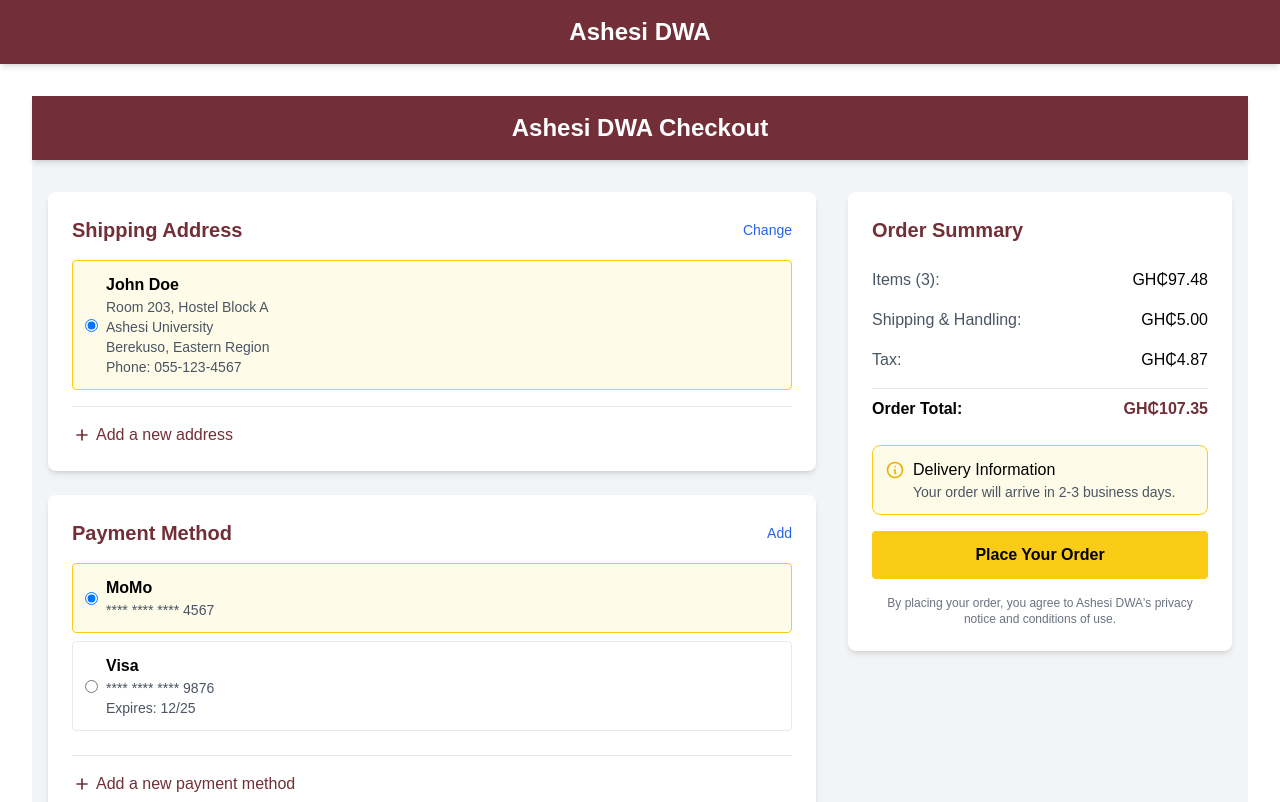
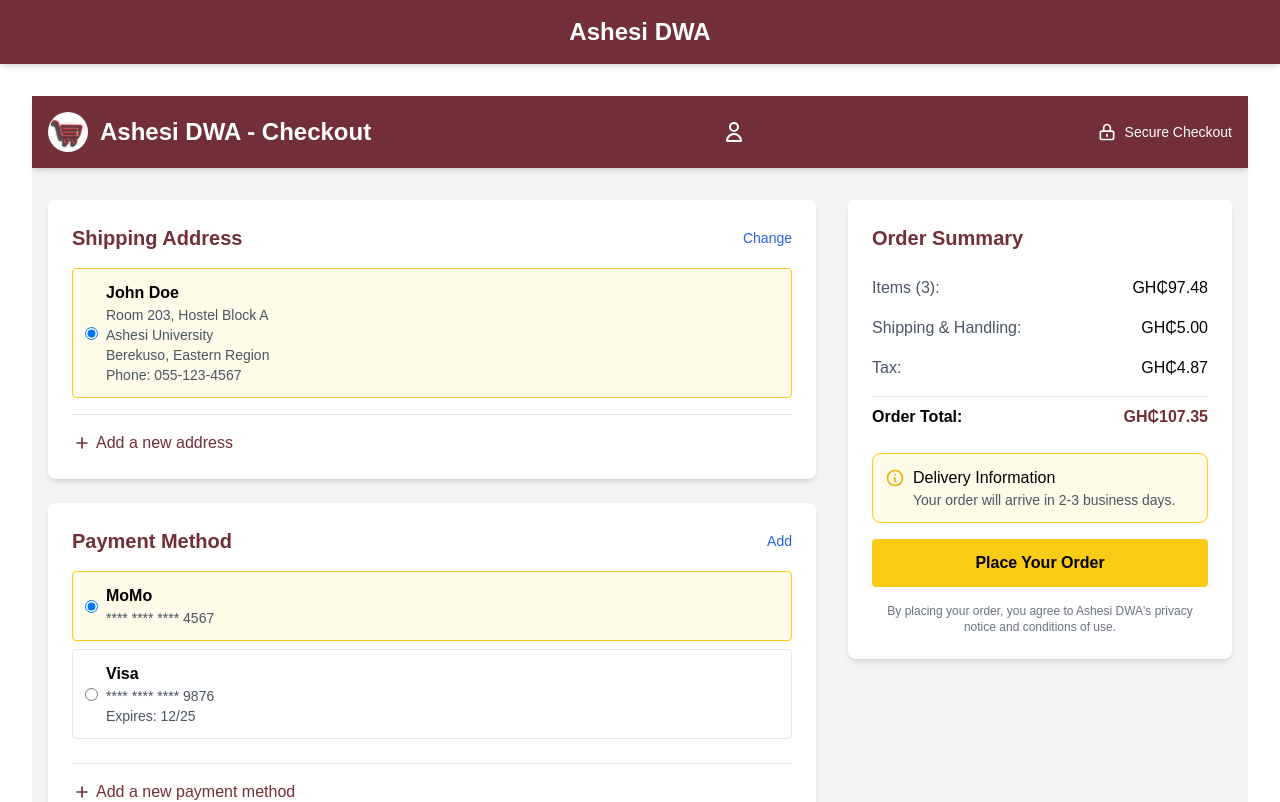
Before and after one commit to madstone0-0/dwa, a React (Vite) app in the folder frontend/: page /checkout-payment in a window 1280 px wide. Shown: the top 802 px of the page. Built offline with nearby package versions, Linux system fonts and the light colour scheme.

Commit message:
update checkout header

```diff
--- a/frontend/src/pages/CheckoutPayment.tsx
+++ b/frontend/src/pages/CheckoutPayment.tsx
@@ -103,10 +103,49 @@
 
   return (
     <div className="flex flex-col min-h-screen bg-gray-100">
-      {/* Header */}
-      <header className="bg-wine py-4 shadow-md flex justify-center" style={{ backgroundColor: '#722F37' }}>
-        <h1 className="text-white text-2xl font-bold">Ashesi DWA Checkout</h1>
-      </header>
+
+    {/* Header */}
+      <header className="bg-wine py-4 shadow-md" style={{ backgroundColor: '#722F37' }}>
+        <div className="container mx-auto px-4 flex justify-between items-center">
+          {/* Logo and Brand Name */}
+          <div className="flex items-center space-x-3">
+            <img
+              src="/src/assets/dwa-icon.jpg"
+              alt="DWA Logo"
+              className="h-10 w-10 object-cover rounded-full"
+            />
+            <h1 className="text-white text-2xl font-bold">Ashesi DWA - Checkout</h1>
+          </div>
+
+          {/* Profile Icon */}
+          <button
+            onClick={() => navigate('/user-profile')}
+            className="text-white hover:text-yellow-400 transition-colors"
+          >
+            <svg
+              xmlns="http://www.w3.org/2000/svg"
+              className="h-6 w-6"
+              fill="none"
+              viewBox="0 0 24 24"
+              stroke="currentColor"
+            >
+              <path
+                strokeLinecap="round"
+                strokeLinejoin="round"
+                strokeWidth={2}
+                d="M16 7a4 4 0 11-8 0 4 4 0 018 0zM12 14a7 7 0 00-7 7h14a7 7 0 00-7-7z"
+              />
+            </svg>
+          </button>
+          {/* Secure checkout badge */}
+          <div className="hidden md:flex items-center text-white">
+            <svg xmlns="http://www.w3.org/2000/svg" className="h-5 w-5 mr-2" fill="none" viewBox="0 0 24 24" stroke="currentColor">
+              <path strokeLinecap="round" strokeLinejoin="round" strokeWidth={2} d="M12 15v2m-6 4h12a2 2 0 002-2v-6a2 2 0 00-2-2H6a2 2 0 00-2 2v6a2 2 0 002 2zm10-10V7a4 4 0 00-8 0v4h8z" />
+            </svg>
+            <span className="text-sm">Secure Checkout</span>
+          </div>
+        </div>
+    </header>
 
       <main className="flex-grow container mx-auto py-8 px-4">
         <div className="flex flex-col md:flex-row gap-8">
```
